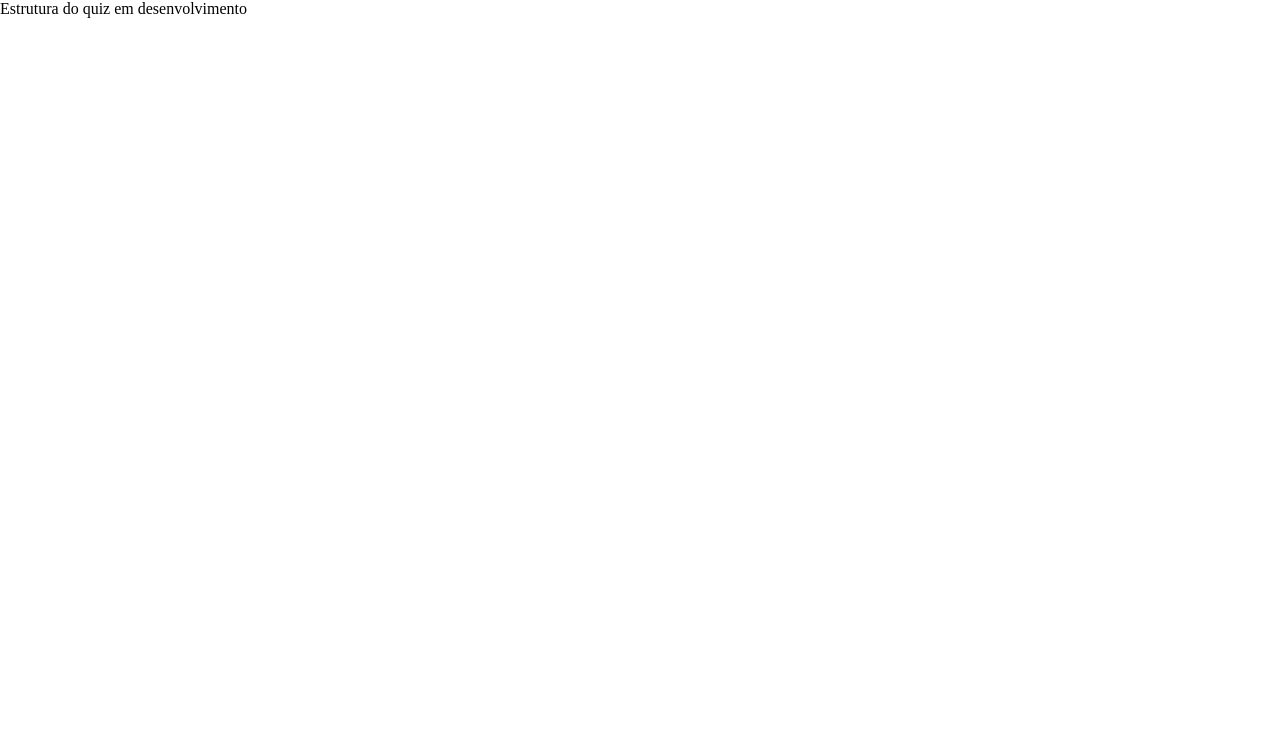
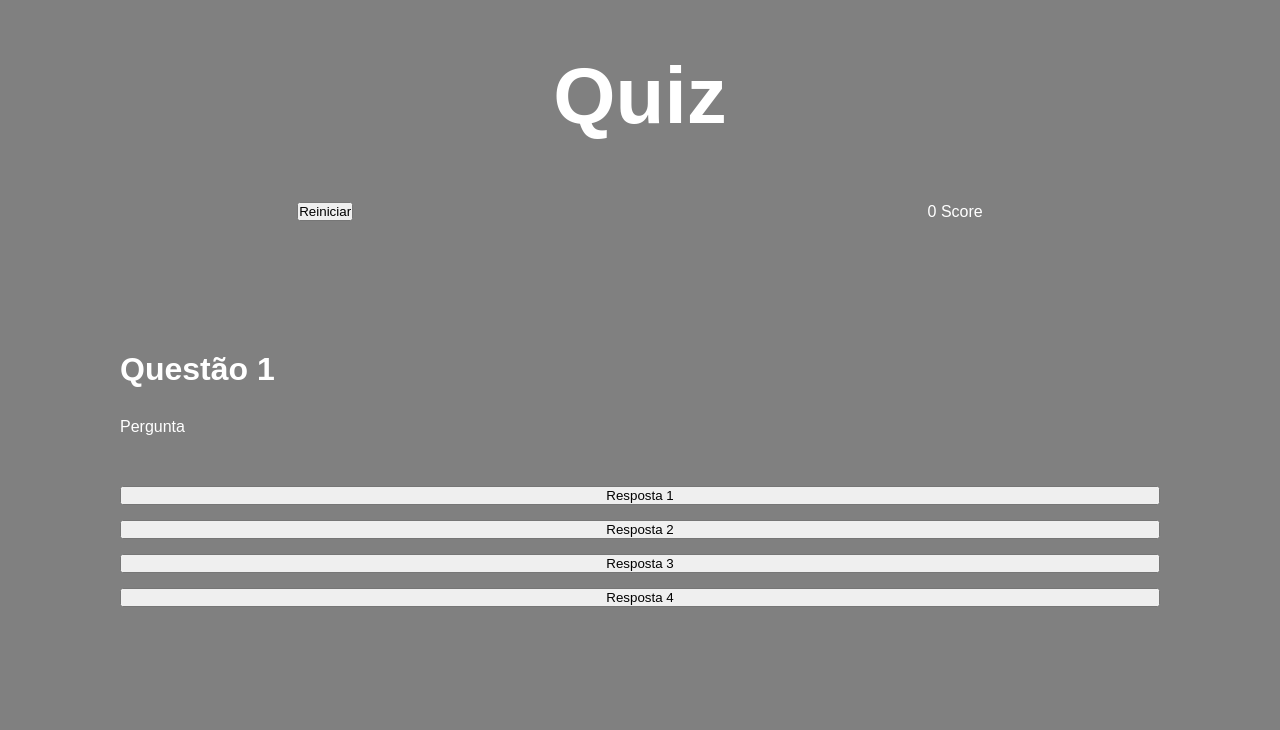
Before and after one commit to wanessakoserski/quiz-html-css-js, a plain HTML site: page index.html in a window 1280 px wide. Drawn offline with Linux system fonts and the light colour scheme.

Commit message:
minimal organization of the structure

```diff
--- a/index.html
+++ b/index.html
@@ -7,8 +7,23 @@
 		<link href="style.css" rel="stylesheet" type="text/css" />
 	</head>
 	<body>
-		Estrutura do quiz em desenvolvimento
-
+		<h1>Quiz</h1>
+		<nav>
+			<button>Reiniciar</button>
+			<p><span>0</span> Score</p>
+		</nav>
+		<div id="quiz-container">
+			<div id="quiz-header">
+				<h3>Questão 1</h3>
+				<p>Pergunta</p>
+			</div>
+			<div id="quiz-answer">
+				<button>Resposta 1</button>
+				<button>Resposta 2</button>
+				<button>Resposta 3</button>
+				<button>Resposta 4</button>
+			</div>
+		</div>
 		<script src="script.js"></script>
 	</body>
 </html>
--- a/style.css
+++ b/style.css
@@ -4,3 +4,41 @@
     box-sizing: border-box;
     text-decoration: none;
 }
+
+body {
+	font-family: sans-serif;
+	color: white;
+	background-color: gray;
+}
+
+h1 {
+	text-align: center;
+	padding: 50px;
+	font-size: 5rem;
+}
+
+nav {
+	display: flex;
+	flex-direction: row;
+	align-items: center;
+	justify-content: space-around;
+	padding: 10px;
+}
+
+#quiz-container {
+	padding: 120px;
+}
+
+#quiz-header h3 {
+	font-size: 2rem;
+}
+
+#quiz-header p {
+	margin: 30px 0px 50px;
+}
+
+#quiz-answer {
+	display: flex;
+	flex-direction: column;
+	gap: 15px;
+}
```
